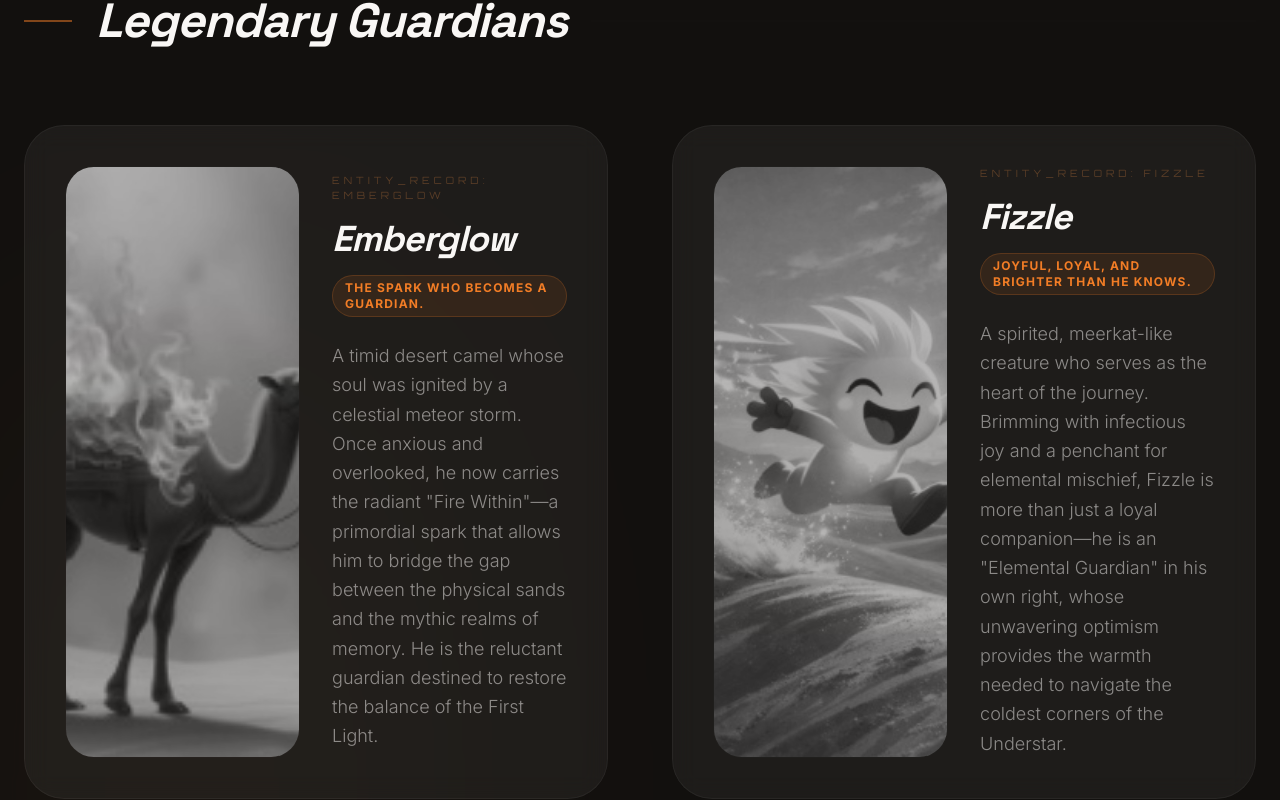
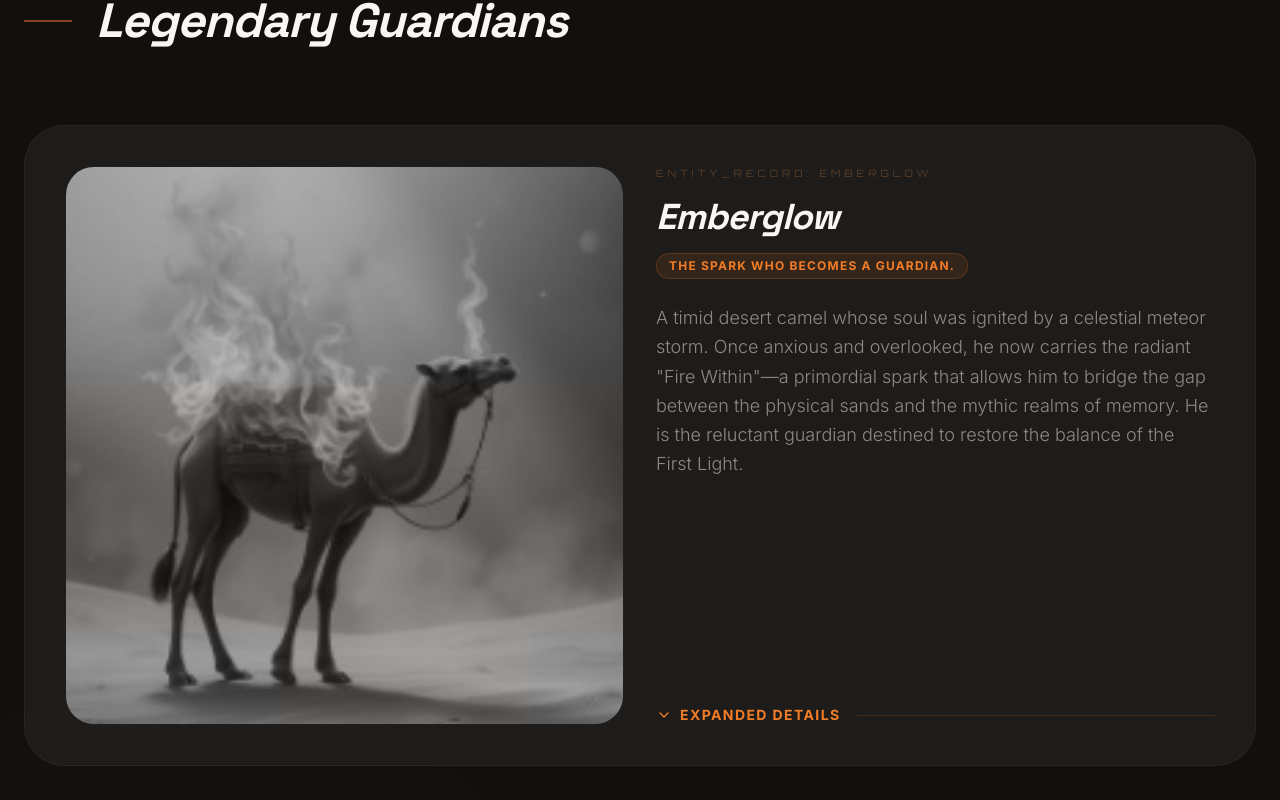
Before and after one commit to Hudmebac/emberglownew, a React (Vite) app: page /characters in a window 1280 px wide. Shown: the part 760-1560 px from the top of the page. Built offline with nearby package versions, Linux system fonts and the light colour scheme; a web font is replaced by a local one.

Commit message:
Refactor character display to use CharacterCard component

```diff
--- a/src/pages/Characters.tsx
+++ b/src/pages/Characters.tsx
@@ -1,6 +1,85 @@
-import { motion } from 'motion/react';
+import { useState } from 'react';
+import { motion, AnimatePresence } from 'motion/react';
+import ReactMarkdown from 'react-markdown';
+import { ChevronDown, ChevronUp } from 'lucide-react';
 import PageTransition from '../components/PageTransition';
 import { CHARACTERS } from '../constants';
+import { Character } from '../types';
+
+function CharacterCard({ char, index }: { char: Character; index: number }) {
+  const [isExpanded, setIsExpanded] = useState(false);
+
+  return (
+    <motion.div
+      initial={{ opacity: 0, y: 30 }}
+      whileInView={{ opacity: 1, y: 0 }}
+      transition={{ delay: index * 0.1, duration: 0.7 }}
+      viewport={{ once: true }}
+      className={`group flex flex-col gap-8 p-10 eg-glass rounded-[2.5rem] hover:bg-eg-sand/5 transition-all duration-700 border border-border-primary hover:border-eg-amber/20 overflow-hidden ${
+        isExpanded ? 'ring-2 ring-eg-amber/30' : ''
+      }`}
+    >
+      <div className="flex flex-col lg:flex-row gap-8">
+        <div className="lg:w-1/2 aspect-square rounded-[1.8rem] overflow-hidden border border-border-primary/20 relative">
+          <img
+            src={char.image}
+            alt={char.name}
+            className="w-full h-full object-cover grayscale opacity-70 group-hover:grayscale-0 group-hover:opacity-100 transition-all duration-1000 group-hover:scale-110"
+            referrerPolicy="no-referrer"
+          />
+          <div className="absolute inset-0 bg-gradient-to-t from-black/60 to-transparent opacity-0 group-hover:opacity-100 transition-opacity duration-500" />
+        </div>
+
+        <div className="lg:w-1/2 flex flex-col justify-center">
+          <div className="text-eg-gold/30 text-[10px] font-mono tracking-[0.4em] mb-4 uppercase">Entity_Record: {char.id}</div>
+          <h3 className="text-4xl font-bold mb-4 italic group-hover:text-eg-gold transition-colors">{char.name}</h3>
+          <div className="inline-block px-3 py-1 bg-eg-amber/10 border border-eg-amber/20 rounded-full text-eg-amber text-xs font-bold uppercase tracking-widest mb-6 w-fit">
+            {char.role}
+          </div>
+          <p className="text-lg text-eg-sand/50 leading-relaxed font-light group-hover:text-eg-sand/70 transition-colors mb-6">
+            {char.description}
+          </p>
+
+          {char.expandedDetails && (
+            <button
+              onClick={() => setIsExpanded(!isExpanded)}
+              className="flex items-center gap-2 text-eg-amber hover:text-eg-gold transition-colors text-sm font-bold uppercase tracking-widest mt-auto group/btn"
+            >
+              {isExpanded ? (
+                <>
+                  <ChevronUp size={16} />
+                  Collapse Details
+                </>
+              ) : (
+                <>
+                  <ChevronDown size={16} />
+                  Expanded Details
+                </>
+              )}
+              <div className="h-px flex-grow bg-eg-amber/20 group-hover/btn:bg-eg-gold/40 transition-colors ml-2" />
+            </button>
+          )}
+        </div>
+      </div>
+
+      <AnimatePresence>
+        {isExpanded && char.expandedDetails && (
+          <motion.div
+            initial={{ height: 0, opacity: 0 }}
+            animate={{ height: 'auto', opacity: 1 }}
+            exit={{ height: 0, opacity: 0 }}
+            transition={{ duration: 0.5, ease: 'easeInOut' }}
+            className="mt-8 pt-8 border-t border-border-primary/20"
+          >
+            <div className="markdown-body max-w-none">
+              <ReactMarkdown>{char.expandedDetails}</ReactMarkdown>
+            </div>
+          </motion.div>
+        )}
+      </AnimatePresence>
+    </motion.div>
+  );
+}
 
 export default function Characters() {
   const categories = [
@@ -49,37 +128,9 @@ export default function Characters() {
                     <div className="h-0.5 flex-grow bg-border-primary/5" />
                   </motion.div>
 
-                  <div className="grid grid-cols-1 md:grid-cols-2 lg:grid-cols-2 gap-12 lg:gap-16">
+                  <div className="grid grid-cols-1 gap-12 lg:gap-16">
                     {CHARACTERS.filter(char => char.category === cat.id).map((char, index) => (
-                      <motion.div
-                        key={char.id}
-                        initial={{ opacity: 0, y: 30 }}
-                        whileInView={{ opacity: 1, y: 0 }}
-                        transition={{ delay: index * 0.1, duration: 0.7 }}
-                        viewport={{ once: true }}
-                        className="group flex flex-col lg:flex-row gap-8 p-10 eg-glass rounded-[2.5rem] hover:bg-eg-sand/5 transition-all duration-700 border border-border-primary hover:border-eg-amber/20"
-                      >
-                        <div className="lg:w-1/2 aspect-square rounded-[1.8rem] overflow-hidden border border-border-primary/20 relative">
-                          <img
-                            src={char.image}
-                            alt={char.name}
-                            className="w-full h-full object-cover grayscale opacity-70 group-hover:grayscale-0 group-hover:opacity-100 transition-all duration-1000 group-hover:scale-110"
-                            referrerPolicy="no-referrer"
-                          />
-                          <div className="absolute inset-0 bg-gradient-to-t from-black/60 to-transparent opacity-0 group-hover:opacity-100 transition-opacity duration-500" />
-                        </div>
-
-                        <div className="lg:w-1/2 flex flex-col justify-center">
-                          <div className="text-eg-gold/30 text-[10px] font-mono tracking-[0.4em] mb-4 uppercase">Entity_Record: {char.id}</div>
-                          <h3 className="text-4xl font-bold mb-4 italic group-hover:text-eg-gold transition-colors">{char.name}</h3>
-                          <div className="inline-block px-3 py-1 bg-eg-amber/10 border border-eg-amber/20 rounded-full text-eg-amber text-xs font-bold uppercase tracking-widest mb-6 w-fit">
-                            {char.role}
-                          </div>
-                          <p className="text-lg text-eg-sand/50 leading-relaxed font-light group-hover:text-eg-sand/70 transition-colors">
-                            {char.description}
-                          </p>
-                        </div>
-                      </motion.div>
+                      <CharacterCard key={char.id} char={char} index={index} />
                     ))}
                   </div>
                 </div>
```
